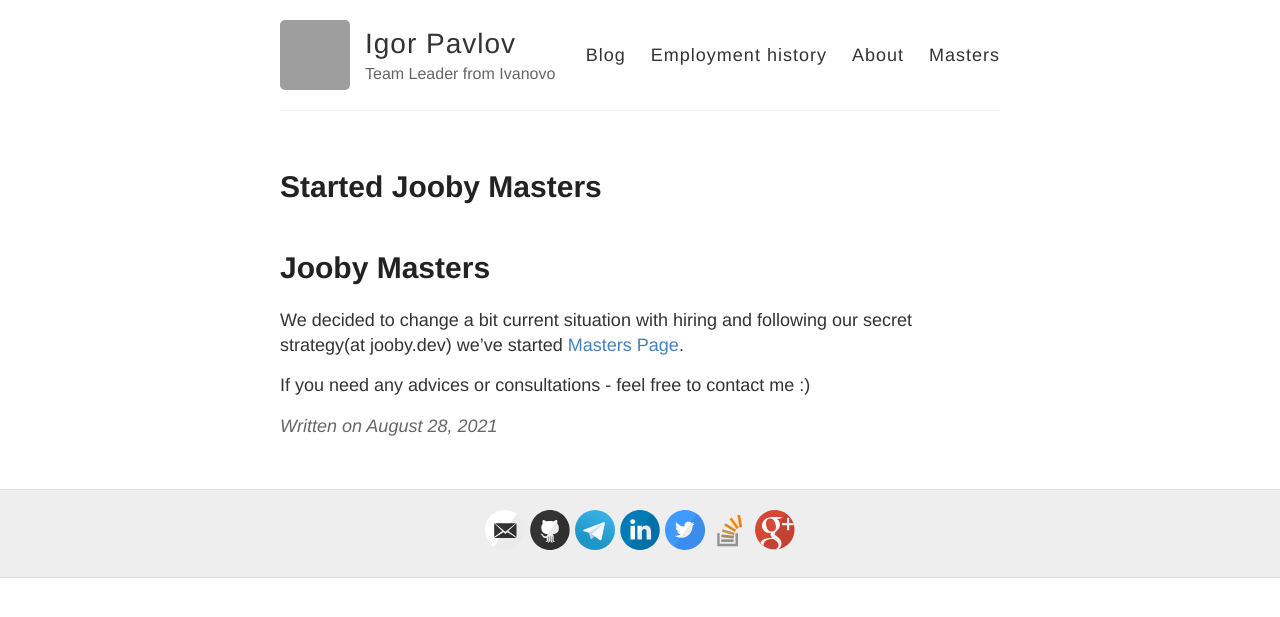
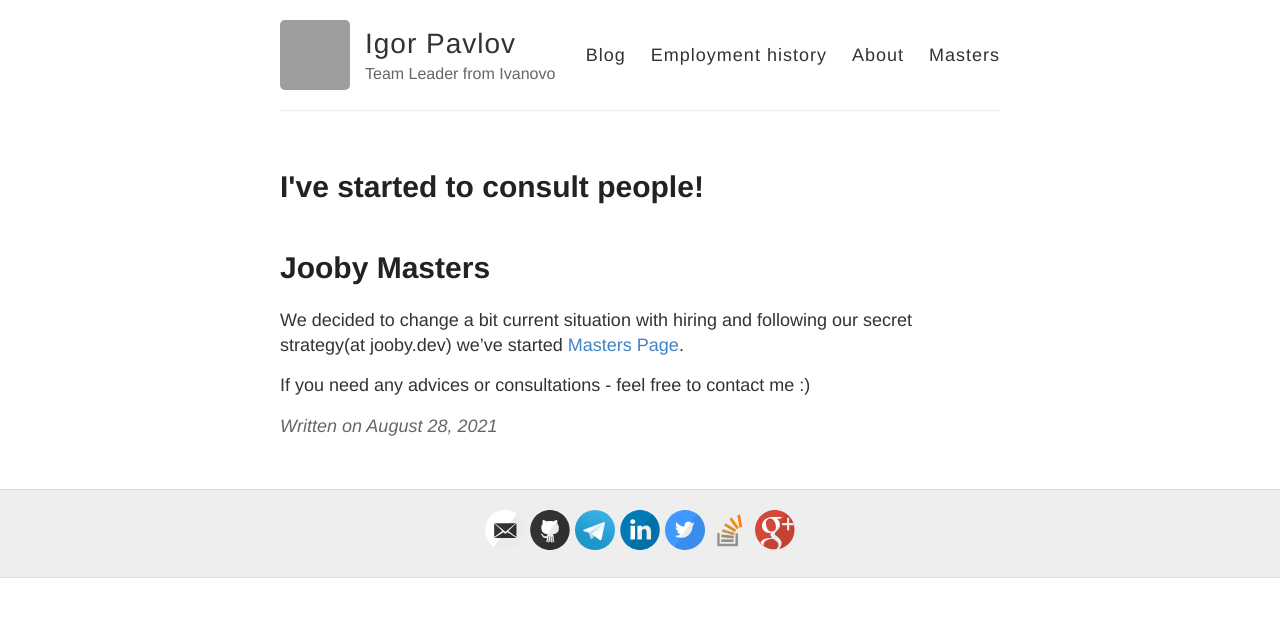
Before and after one commit to BEaStia/beastia.github.io, a Jekyll site: the page built from _posts/2021-8-28-Started-Jooby-Masters.md, in a window 1280 px wide. Shown: the top 617 px of the page. Built offline with Jekyll 4.4.1, drawn with Linux system fonts in a browser that asks for light colours; our own code applies the rules of GitHub Pages for plain Markdown files; grey boxes are pictures that could not be loaded.

Commit message:
Update 2021-8-28-Started-Jooby-Masters.md

```diff
--- a/_posts/2021-8-28-Started-Jooby-Masters.md
+++ b/_posts/2021-8-28-Started-Jooby-Masters.md
@@ -1,3 +1,11 @@
+---
+layout: post
+title: I've started to consult people!
+summary: "Gachimuchi inspired"
+tags: [team-lead vkrabota.ru worki.ru ruby]
+
+---
+
 # Jooby Masters
 
 We decided to change a bit current situation with hiring and following our secret strategy(at jooby.dev) we've started [Masters Page](https://masters.jooby.dev).
```
